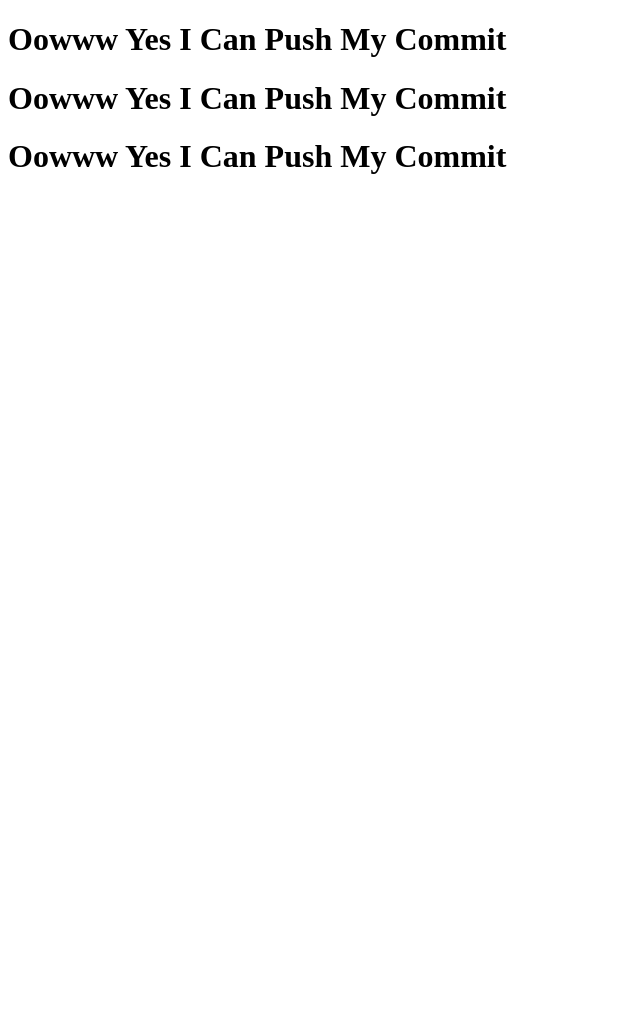
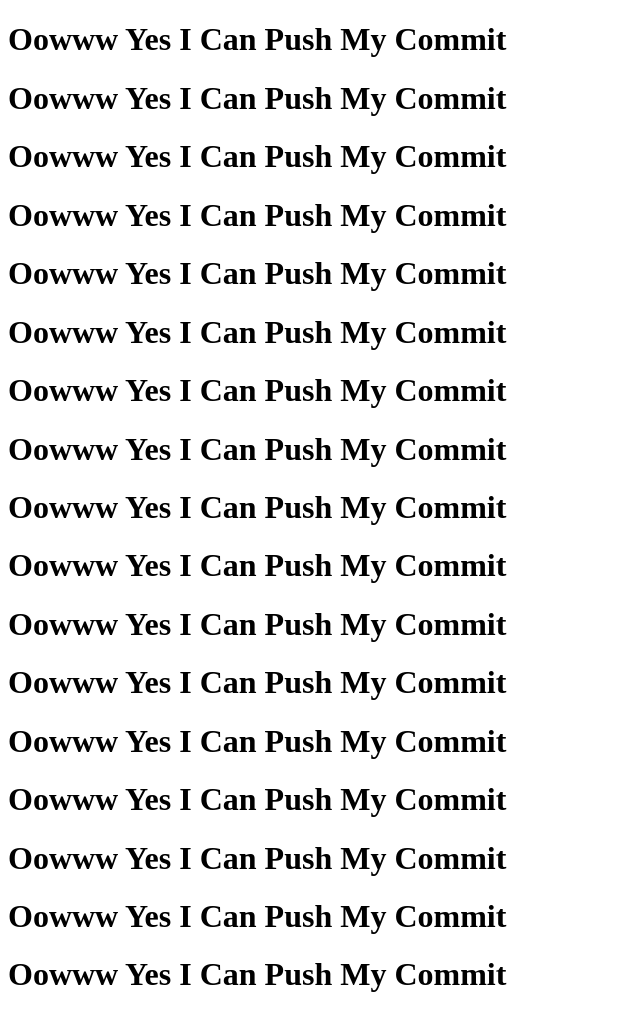
Before and after one commit to thtafsirulhasan/my-first-repo, a plain HTML site: page index.html in a window 1280 px wide. Shown: the whole page, without its empty margins (0-640 px from the left). Before the commit the page ends 800 px from the top, so only its background shows below. Drawn offline with Linux system fonts and the light colour scheme.

Commit message:
my update repo

```diff
--- a/index.html
+++ b/index.html
@@ -9,5 +9,19 @@
     <h1>Oowww Yes I Can Push My Commit </h1>
     <h1>Oowww Yes I Can Push My Commit </h1>
     <h1>Oowww Yes I Can Push My Commit </h1>
+    <h1>Oowww Yes I Can Push My Commit </h1>
+    <h1>Oowww Yes I Can Push My Commit </h1>
+    <h1>Oowww Yes I Can Push My Commit </h1>
+    <h1>Oowww Yes I Can Push My Commit </h1>
+    <h1>Oowww Yes I Can Push My Commit </h1>
+    <h1>Oowww Yes I Can Push My Commit </h1>
+    <h1>Oowww Yes I Can Push My Commit </h1>
+    <h1>Oowww Yes I Can Push My Commit </h1>
+    <h1>Oowww Yes I Can Push My Commit </h1>
+    <h1>Oowww Yes I Can Push My Commit </h1>
+    <h1>Oowww Yes I Can Push My Commit </h1>
+    <h1>Oowww Yes I Can Push My Commit </h1>
+    <h1>Oowww Yes I Can Push My Commit </h1>
+    <h1>Oowww Yes I Can Push My Commit </h1>
 </body>
 </html>
```
